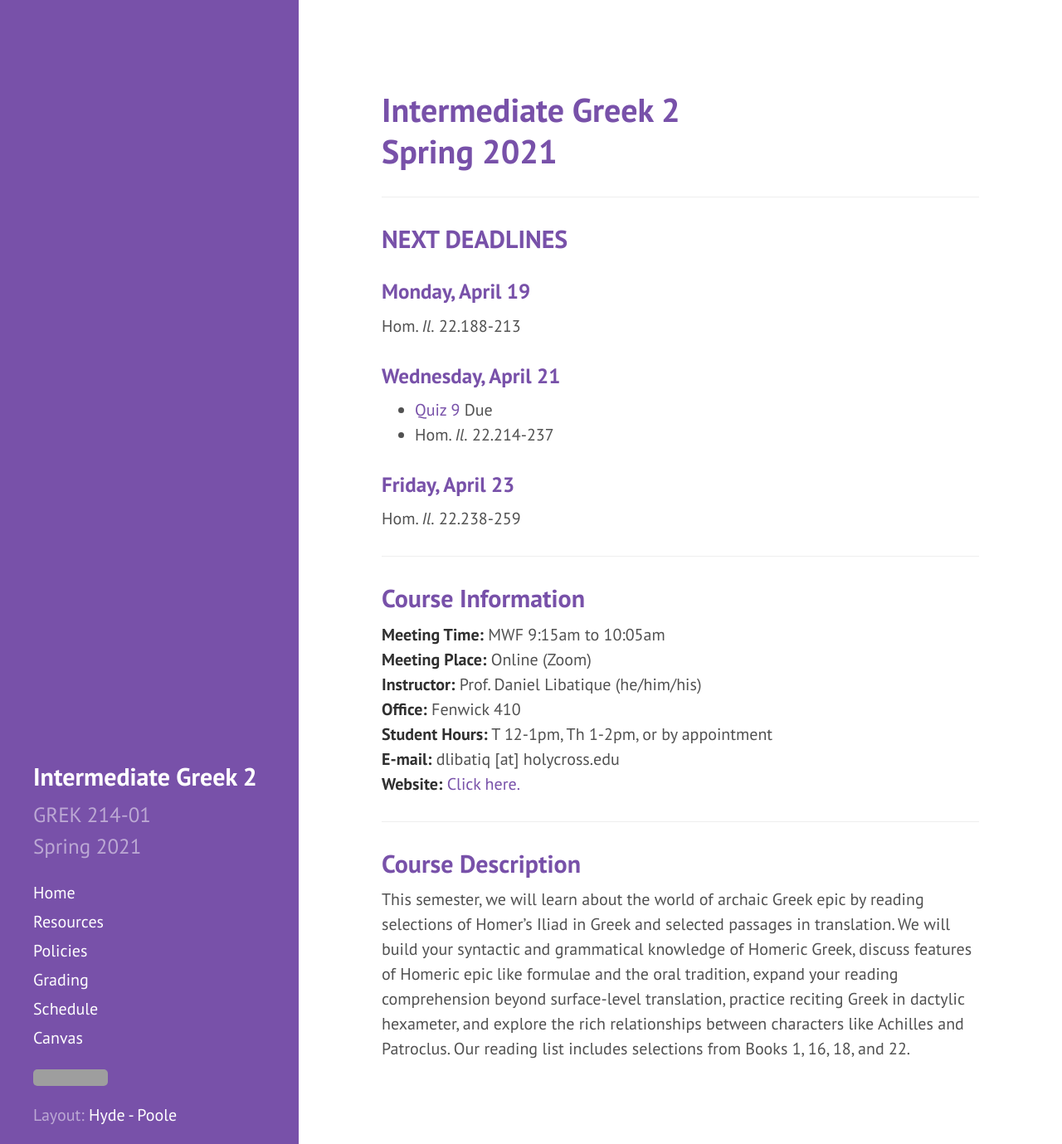
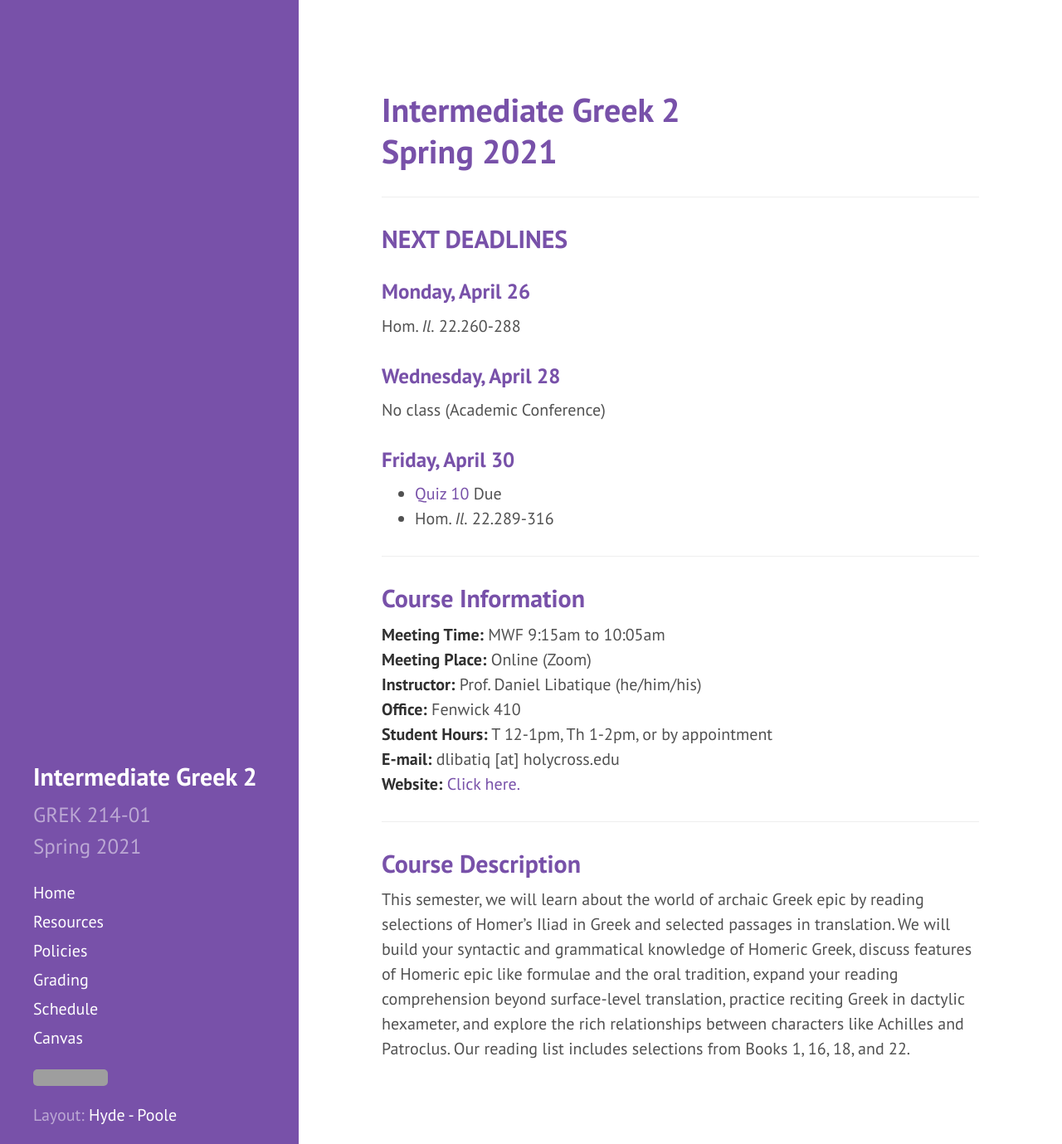
Before and after one commit to DLibatique/GREK214-S21, a Jekyll site: the page built from _pages/index.md, in a window 1280 px wide and 1379 px high. Shown: the whole window at 83% size. Built offline with Jekyll 4.4.1, drawn with Linux system fonts in a browser that asks for light colours; grey boxes are pictures that could not be loaded.

Commit message:
updated homepage

```diff
--- a/_pages/index.md
+++ b/_pages/index.md
@@ -10,15 +10,15 @@ permalink: /
 
 ## NEXT DEADLINES
 
-### Monday, April 19
-Hom. *Il.* 22.188-213
+### Monday, April 26
+Hom. *Il.* 22.260-288
 
-### Wednesday, April 21
-* [Quiz 9](https://hc.instructure.com/courses/2941/assignments/31072) Due
-* Hom. *Il.* 22.214-237
+### Wednesday, April 28
+No class (Academic Conference)
 
-### Friday, April 23
-Hom. *Il.* 22.238-259
+### Friday, April 30
+* [Quiz 10](https://hc.instructure.com/courses/2941/assignments/31073) Due
+* Hom. *Il.* 22.289-316
 
 ***
 
```
